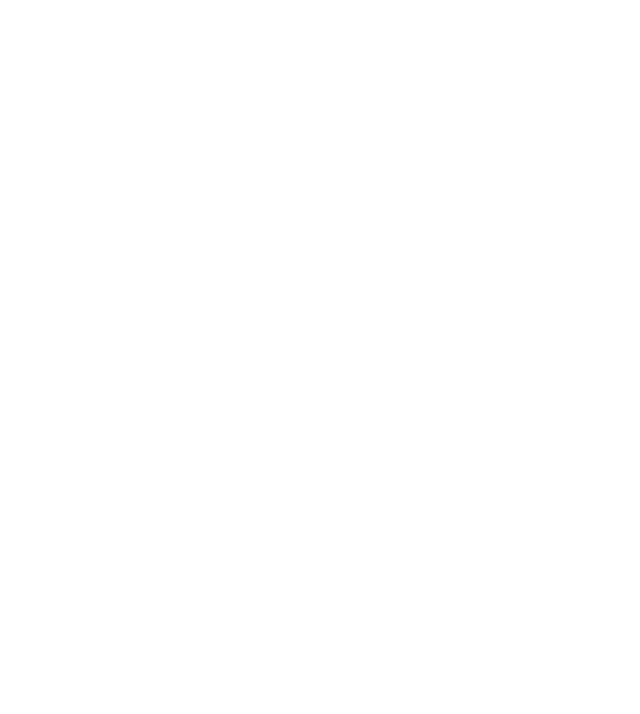
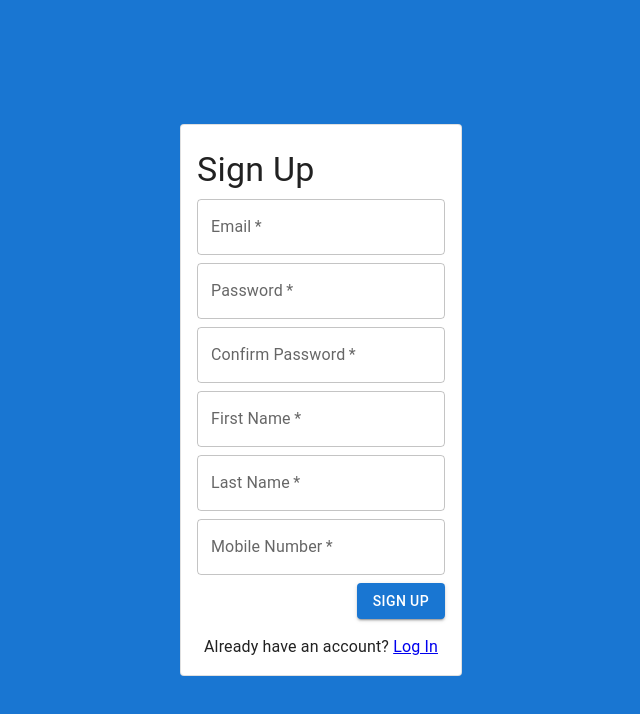
Before and after one commit to tmq-jeremy-andrews/sayit, a React (Create React App) app in the folder frontend/: page /signup in a window 1280 px wide. Before the commit this address had no page. Shown: the top 714 px of the page, without its empty margins (319-959 px from the left). Built offline with nearby package versions, Linux system fonts and the light colour scheme.

Commit message:
Adds signup page and route

```diff
--- a/frontend/src/App.js
+++ b/frontend/src/App.js
@@ -2,6 +2,7 @@
 
 // Import Pages
 import Login from "./pages/Login";
+import Signup from "./pages/Signup";
 
 // Import Components
 // Components go here
@@ -12,6 +13,7 @@
       <BrowserRouter>
         <Routes>
           <Route path="/login" element={<Login />} />
+          <Route path="/signup" element={<Signup />} />
         </Routes>
       </BrowserRouter>
     </div>
--- /dev/null
+++ b/frontend/src/pages/Signup.js
@@ -0,0 +1,148 @@
+import { useState } from "react";
+import { Link, Navigate } from "react-router-dom";
+import {
+  Typography,
+  TextField,
+  Button,
+  Grid,
+  Paper,
+  Box,
+  Alert,
+} from "@mui/material";
+
+const Signup = () => {
+  const [email, setEmail] = useState("");
+  const [password, setPassword] = useState("");
+  const [confirmPassword, setConfirmPassword] = useState("");
+  const [firstName, setFirstName] = useState("");
+  const [lastName, setLastName] = useState("");
+  const [number, setNumber] = useState("");
+
+  // TODO add hooks for signup
+  // TODO add hooks for auth context
+
+  // TODO redirect user to homepage if they are already logged in
+
+  const handleSubmit = async (event) => {
+    event.preventDefault();
+
+    // TODO add handler for signup
+  };
+
+  return (
+    <Grid
+      container
+      spacing={0}
+      direction="column"
+      alignItems="center"
+      justifyContent="center"
+      sx={{
+        minHeight: "100vh",
+        bgcolor: "primary.main",
+      }}
+    >
+      <Grid item xs={3}>
+        <Paper variant="outlined" sx={{ p: 1 }}>
+          <div className="signup-wrapper">
+            <Typography variant="h4" sx={{ mt: 2, ml: 1, mr: 1 }}>
+              Sign Up
+            </Typography>
+            <form className="signup" onSubmit={handleSubmit}>
+              <TextField
+                type="email"
+                required
+                label="Email"
+                onChange={(event) => setEmail(event.target.value)}
+                sx={{ mt: 1, ml: 1, mr: 1 }}
+                value={email}
+              />
+              <br />
+              <TextField
+                type="password"
+                required
+                label="Password"
+                onChange={(event) => setPassword(event.target.value)}
+                sx={{ mt: 1, ml: 1, mr: 1 }}
+                value={password}
+              />
+              <br />
+              <TextField
+                type="password"
+                required
+                label="Confirm Password"
+                onChange={(event) => setConfirmPassword(event.target.value)}
+                sx={{ mt: 1, ml: 1, mr: 1 }}
+                value={confirmPassword}
+              />
+              <br />
+              <TextField
+                type="text"
+                required
+                label="First Name"
+                onChange={(event) => setFirstName(event.target.value)}
+                sx={{ mt: 1, ml: 1, mr: 1 }}
+                value={firstName}
+              />
+              <br />
+              <TextField
+                type="text"
+                required
+                label="Last Name"
+                onChange={(event) => setLastName(event.target.value)}
+                sx={{ mt: 1, ml: 1, mr: 1 }}
+                value={lastName}
+              />
+              <br />
+              <TextField
+                type="phone"
+                required
+                label="Mobile Number"
+                onChange={(event) => setNumber(event.target.value)}
+                sx={{ mt: 1, ml: 1, mr: 1 }}
+                value={number}
+              />
+              {/*}
+              {error && (
+                <Alert severity="error" sx={{ mt: 1, ml: 1, mr: 1 }}>
+                  {error}
+                </Alert>
+              )}
+              {message && (
+                <Alert severity="success" sx={{ mt: 1, ml: 1, mr: 1 }}>
+                  {message}
+                </Alert>
+              )}
+              {*/}
+              <Box
+                display="flex"
+                justifyContent="flex-end"
+                alignItems="flex-end"
+              >
+                <Button
+                  // disabled={isLoading}
+                  type="submit"
+                  variant="contained"
+                  sx={{ mr: 1, mb: 1, mt: 1 }}
+                >
+                  Sign Up
+                </Button>
+              </Box>
+              <Box
+                display="flex"
+                justifyContent="center"
+                alignItems="center"
+                sx={{ mt: 1, mb: 1 }}
+              >
+                <Typography>
+                  Already have an account? <Link to="/login">Log In</Link>
+                </Typography>
+              </Box>
+            </form>
+          </div>
+        </Paper>
+      </Grid>
+    </Grid>
+  );
+};
+
+export default Signup;
```
